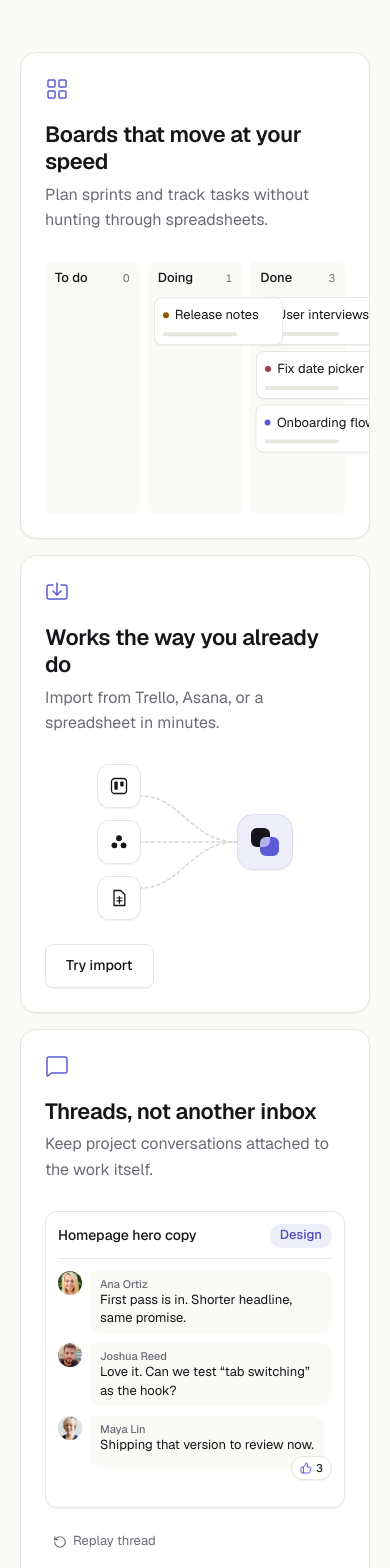
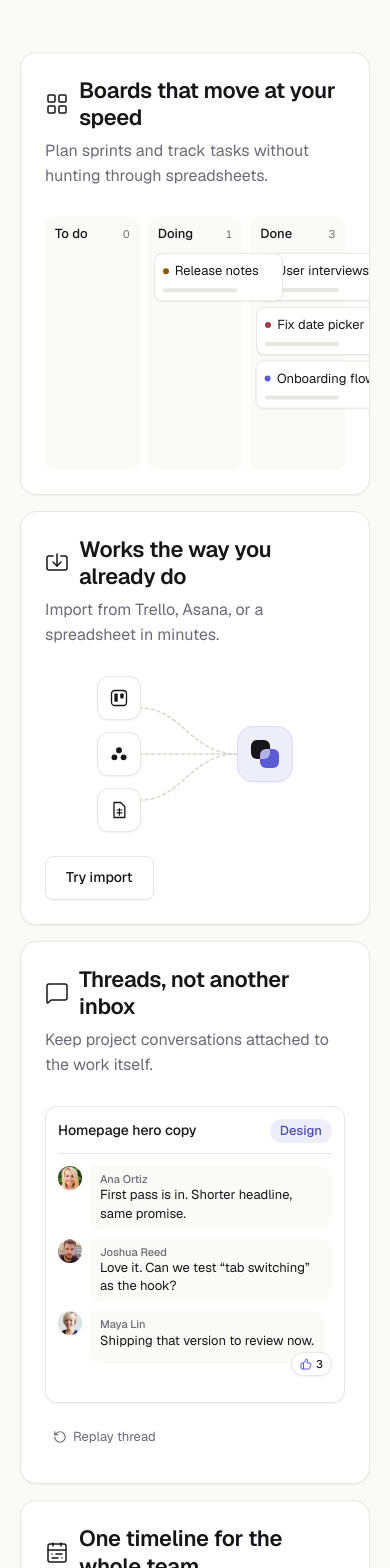
Before and after one commit to kcritesh/novi, a Next.js app: page / in a window 390 px wide. Shown: the part 2020-3588 px from the top of the page. Built offline with nearby package versions, Linux system fonts and the light colour scheme.

Commit message:
feat(features): enhance FeatureCard layout and adjust grid column spans for better responsiveness

```diff
--- a/src/components/sections/features.tsx
+++ b/src/components/sections/features.tsx
@@ -35,8 +35,10 @@ function FeatureCard({ icon: Icon, title, description, className, children }: Fe
           "hover:before:opacity-100",
         )}
       >
-        <Icon aria-hidden className="size-6 text-accent" strokeWidth={1.5} />
-        <h3 className="mt-5 text-title font-semibold text-ink">{title}</h3>
+        <div className="flex items-center gap-2.5">
+          <Icon aria-hidden className="size-6 shrink-0 text-ink" strokeWidth={1.5} />
+          <h3 className="text-title font-semibold text-ink">{title}</h3>
+        </div>
         <Text className="mt-1.5 max-w-md">{description}</Text>
         <div className="mt-7 flex-1">{children}</div>
       </article>
@@ -72,22 +74,28 @@ export function Features() {
         </Reveal>
       </div>
 
-      <RevealGroup className="mt-12 grid gap-4 md:grid-cols-2 lg:mt-16 lg:grid-cols-3">
+      <RevealGroup className="mt-12 grid gap-4 md:grid-cols-2 lg:mt-16 lg:grid-cols-5">
         <FeatureCard
           icon={LayoutGrid}
           title={features.boards.title}
           description={features.boards.description}
-          className="md:col-span-2"
+          className="md:col-span-2 lg:col-span-3"
         >
           <BoardShuffleDemo />
         </FeatureCard>
-        <FeatureCard icon={Import} title={features.import.title} description={features.import.description}>
+        <FeatureCard
+          icon={Import}
+          title={features.import.title}
+          description={features.import.description}
+          className="lg:col-span-2"
+        >
           <ImportDemo />
         </FeatureCard>
         <FeatureCard
           icon={MessageSquare}
           title={features.threads.title}
           description={features.threads.description}
+          className="lg:col-span-2"
         >
           <ThreadDemo />
         </FeatureCard>
@@ -95,7 +103,7 @@ export function Features() {
           icon={CalendarRange}
           title={features.timeline.title}
           description={features.timeline.description}
-          className="md:col-span-2 lg:col-span-2"
+          className="md:col-span-2 lg:col-span-3"
         >
           <TimelineDemo />
         </FeatureCard>
```
